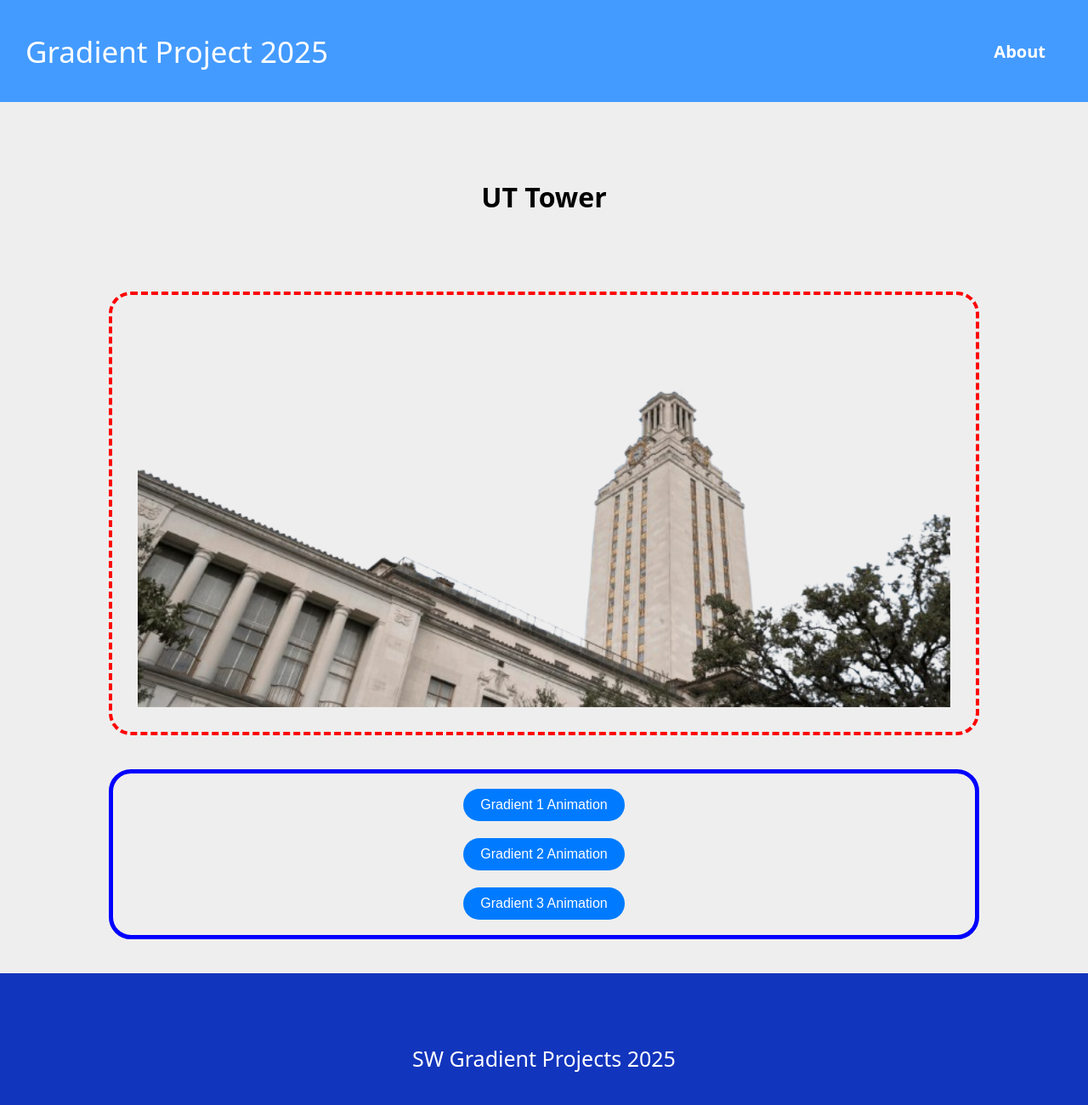
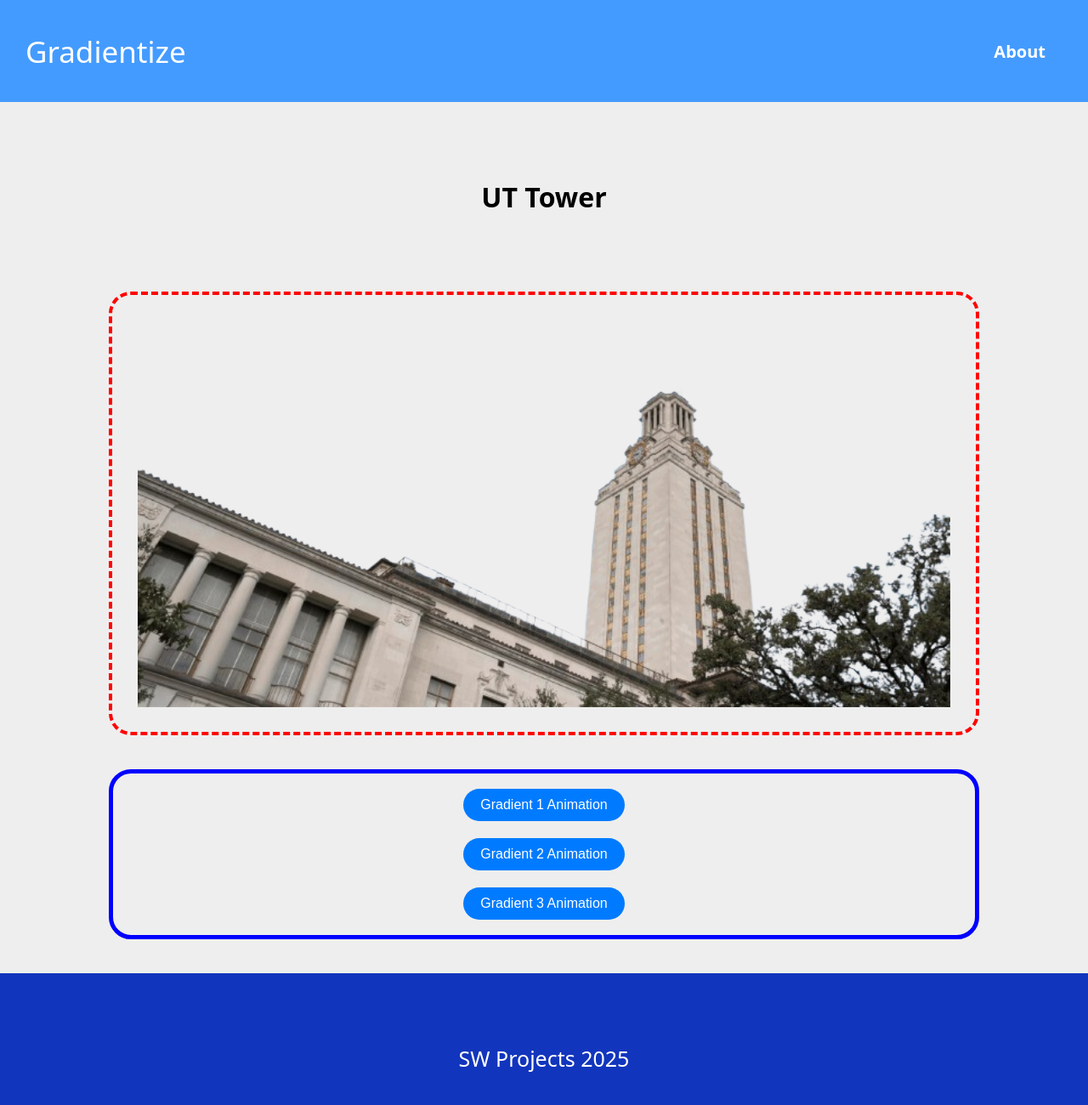
Before and after one commit to shalevwiden/gradientproject, a plain HTML site: page index.html in a window 1280 px wide. Shown: the whole page at 85% size. Drawn offline with Linux system fonts and the light colour scheme.

Commit message:
Renamed to Gradientize

```diff
--- a/index.html
+++ b/index.html
@@ -18,7 +18,7 @@
     <meta charset="UTF-8" />
     <meta name="viewport" content="width=device-width, initial-scale=1.0" />
     <link rel="shortcut icon" href="favicon.ico" type="image/x-icon" />
-    <title>Gradient Project 2025</title>
+    <title>Gradientize</title>
     <meta
       name="description"
       content="Gradients are cool. And you can animate them."
@@ -35,7 +35,7 @@
   <body>
     <div class="sitecontainer">
       <nav class="navbar">
-        <div class="logo">Gradient Project 2025</div>
+        <div class="logo">Gradientize</div>
         <div class="pages"><a href="about.html">About</a></div>
       </nav>
       <h1 id="heading">UT Tower</h1>
@@ -49,7 +49,7 @@
       </div>
 
       <footer class="gradientfooter">
-        <p>SW Gradient Projects 2025</p>
+        <p>SW Projects 2025</p>
       </footer>
     </div>
     <script src="static/js/saveimage.js"></script>
```
Also changed, not shown: about.html (+2 -2 lines).
